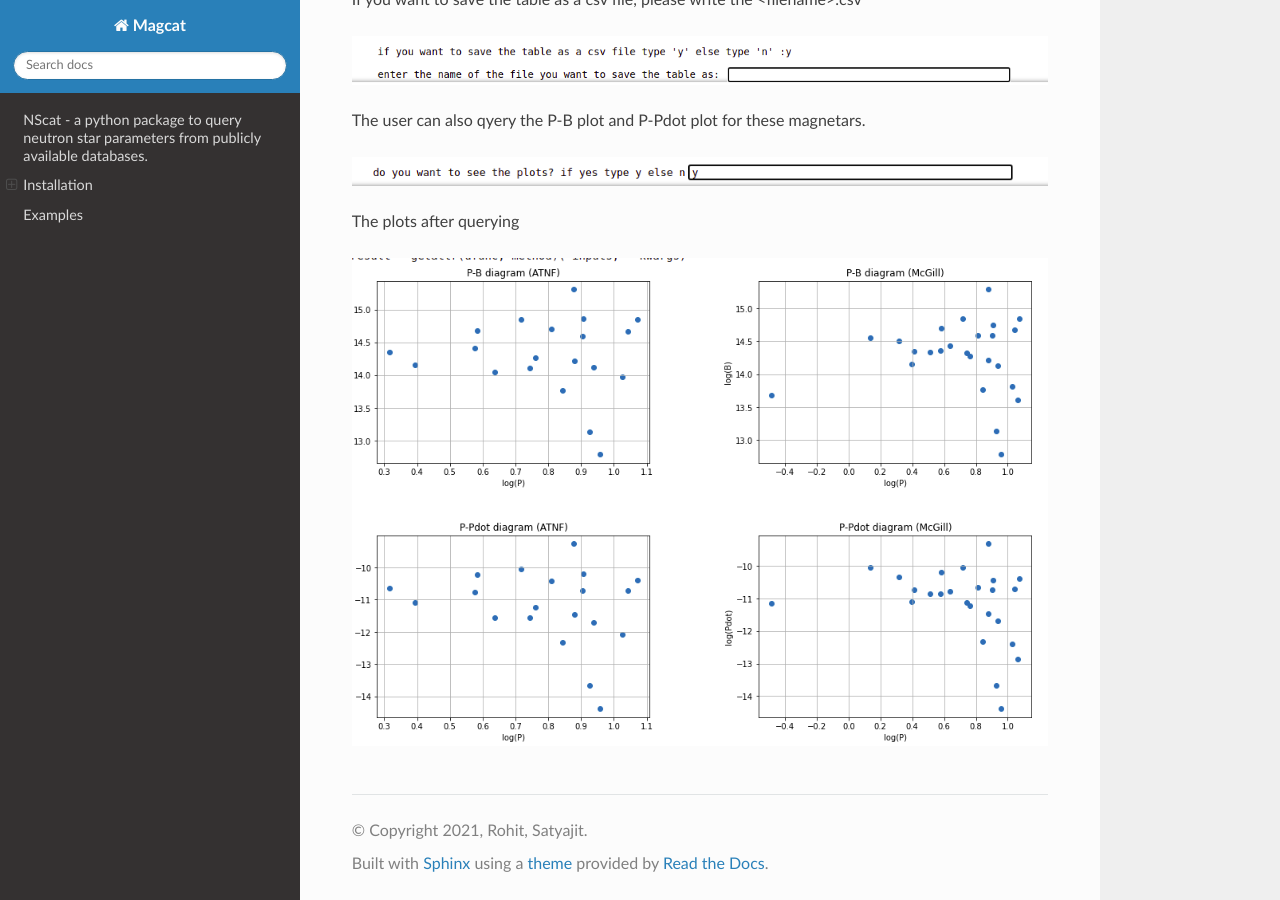
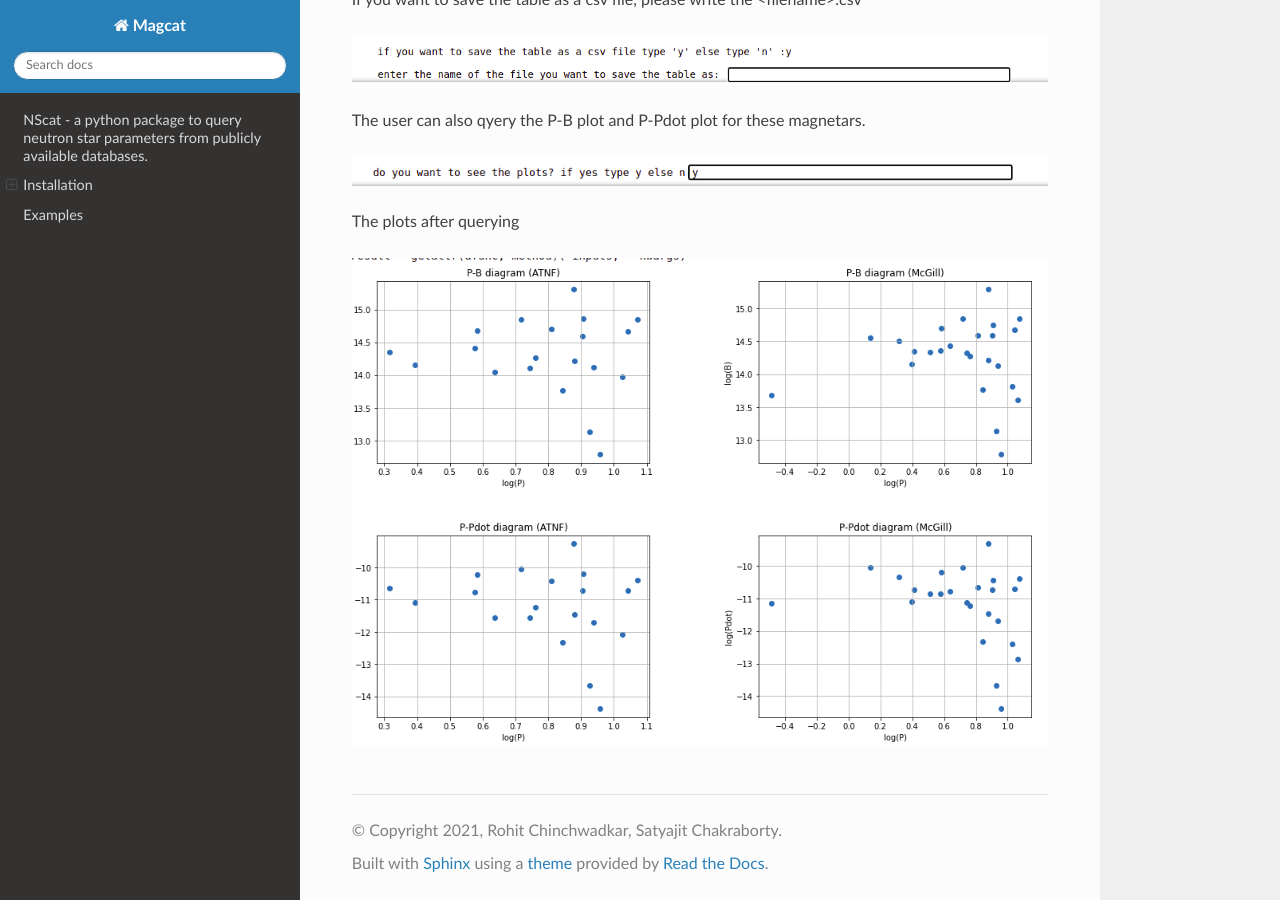
Before and after one commit to astrohitc/NScat, a Sphinx documentation site: the page built from docs/index.rst, in a window 1280 px wide and 900 px high, scrolled down 3628 px. Built offline with Sphinx 7.4.7 and the Read the Docs theme 2.0.0, drawn with Linux system fonts in a browser that asks for light colours; some of the changed lines change nothing that is shown.

Commit message:
Update conf.py

```diff
--- a/docs/conf.py
+++ b/docs/conf.py
@@ -21,8 +21,8 @@
 # -- Project information -----------------------------------------------------
 
 project = u'Magcat'
-copyright = u'2021, Rohit, Satyajit'
-author = u'Rohit, Satyajit'
+copyright = u'2021, Rohit Chinchwadkar, Satyajit Chakraborty'
+author = u'Rohit Chinchwadkar, Satyajit Chakraborty, Shreetama Pradhan, Aishwarya Panja and Sushan Konar'
 
 # The full version, including alpha/beta/rc tags
 release = '0.0.1'
```
